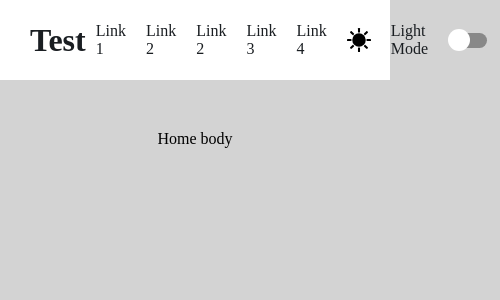
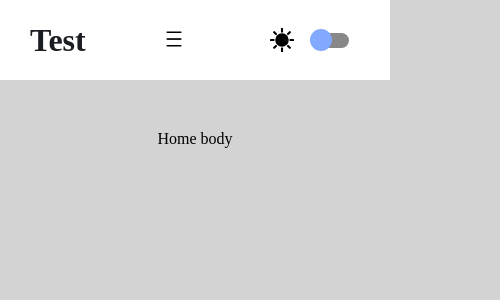
Before and after one commit to nicocarballo21/satellogic-challenge, a React (Create React App) app: page / in a window 390 px wide. Shown: the top 300 px of the page, 500 px wide, since content can reach past the window. Built offline with nearby package versions, Linux system fonts and the light colour scheme.

Commit message:
Adding some styles to header to make it responsive

```diff
--- a/src/hooks/useScreenBreakpoints.ts
+++ b/src/hooks/useScreenBreakpoints.ts
@@ -2,9 +2,9 @@ import { useEffect, useState } from "react";
 
 const useScreenBreakpoints = () => {
   const [breakpoints, setBreakpoints] = useState({
-    lg: false,
-    md: false,
-    sm: false,
+    lg: window.innerWidth >= 1024,
+    md: window.innerWidth <= 660,
+    sm: window.innerWidth <= 400,
   });
 
   useEffect(() => {
--- a/src/layouts/Header/Header.tsx
+++ b/src/layouts/Header/Header.tsx
@@ -21,7 +21,7 @@ const Header = () => {
   const { theme, toggleTheme, isDarkTheme } = useContext(ThemeContext);
   const [isSwitchOn, setIsSwitchOn] = useState(isDarkTheme ? true : false);
   const breakpoint = useScreenBreakpoints();
-  const [displayLinks, setDisplayLinks] = useState(false);
+  const [dropdownLinks, setDropdownLinks] = useState(false);
 
   const handleThemeSwitch = (switchState: boolean) => {
     setIsSwitchOn(switchState);
@@ -53,7 +53,7 @@ const Header = () => {
 
   const renderLinks = () => {
     if (breakpoint.md) {
-      return <Button onClick={() => setDisplayLinks(!displayLinks)} />;
+      return <Button onClick={() => setDropdownLinks(!dropdownLinks)} />;
     }
     return (
       <>
@@ -83,6 +83,7 @@ const Header = () => {
             checked={isSwitchOn}
             onChange={handleThemeSwitch}
             checkedIcon={false}
+            offHandleColor="#83a9fe"
             onColor="#83a9fe"
             onHandleColor="#1168eb"
             handleDiameter={22}
@@ -93,8 +94,8 @@ const Header = () => {
         </HeaderThemeSection>
       </HeaderContainer>
 
-      {displayLinks ? (
-        <LinksBox>
+      {dropdownLinks ? (
+        <LinksBox bgColor={theme.bg}>
           {links.map((link) => (
             <Link key={link.id} color={theme.color}>
               {link.title}
--- a/src/layouts/Header/styles.ts
+++ b/src/layouts/Header/styles.ts
@@ -39,8 +39,9 @@ export const HeaderThemeSection = styled.div`
   display: flex;
   align-items: center;
   justify-content: end;
+
   & > * {
-    margin: 0 10px;
+    margin: 0 0.5rem;
   }
 `;
 
@@ -53,12 +54,12 @@ export const ThemeStateText = styled.p<{ color: string }>`
   color: ${({ color }) => color};
 `;
 
-export const LinksBox = styled.div`
+export const LinksBox = styled.div<{ bgColor: string }>`
   display: flex;
-  transition: all 3s linear;
+  transition: all 0.5s linear;
   flex-direction: column;
   justify-content: center;
-  background-color: #ffff;
+  background-color: ${({ bgColor }) => bgColor};
   align-items: center;
 
   & > * {
```
